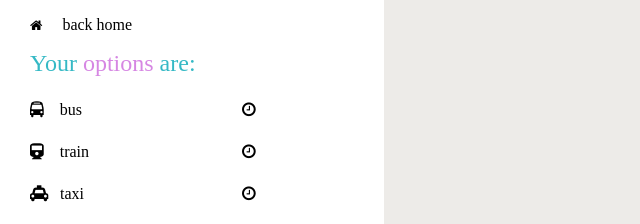
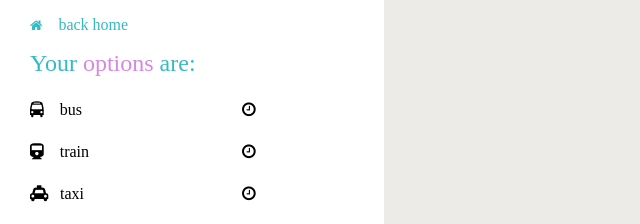
Before and after one commit to bbh0607/bae_dNation, a website: page public/transportResult.html in a window 1280 px wide. Shown: the top 224 px of the page, 0-640 px from the left. Drawn offline with Linux system fonts and the light colour scheme; some packages are replaced by stand-ins of ours; a web font is replaced by a local one.

Commit message:
Update transportResult.html

```diff
--- a/public/transportResult.html
+++ b/public/transportResult.html
@@ -27,8 +27,9 @@
               <ul id="resultPage">
                   <li class="list" style="margin-top: 10px">
                       <span class="home">
-                          <button style="border: none; padding: 0px;background: #ffffff;"><i class="fa fa-home icon"></i></button>
-                          <button style="border: none; padding: 0px;background: #ffffff;"><span class="mode">back home</span></button>
+                          <button style="border: none; padding: 0px;background: #ffffff;">
+                              <i class="fa fa-home icon" style="color: #35b9c5;"></i><span class="mode" style="color: #35b9c5;">back home</span>
+                          </button>
                       </span>
                   </li>
               </ul>
```
